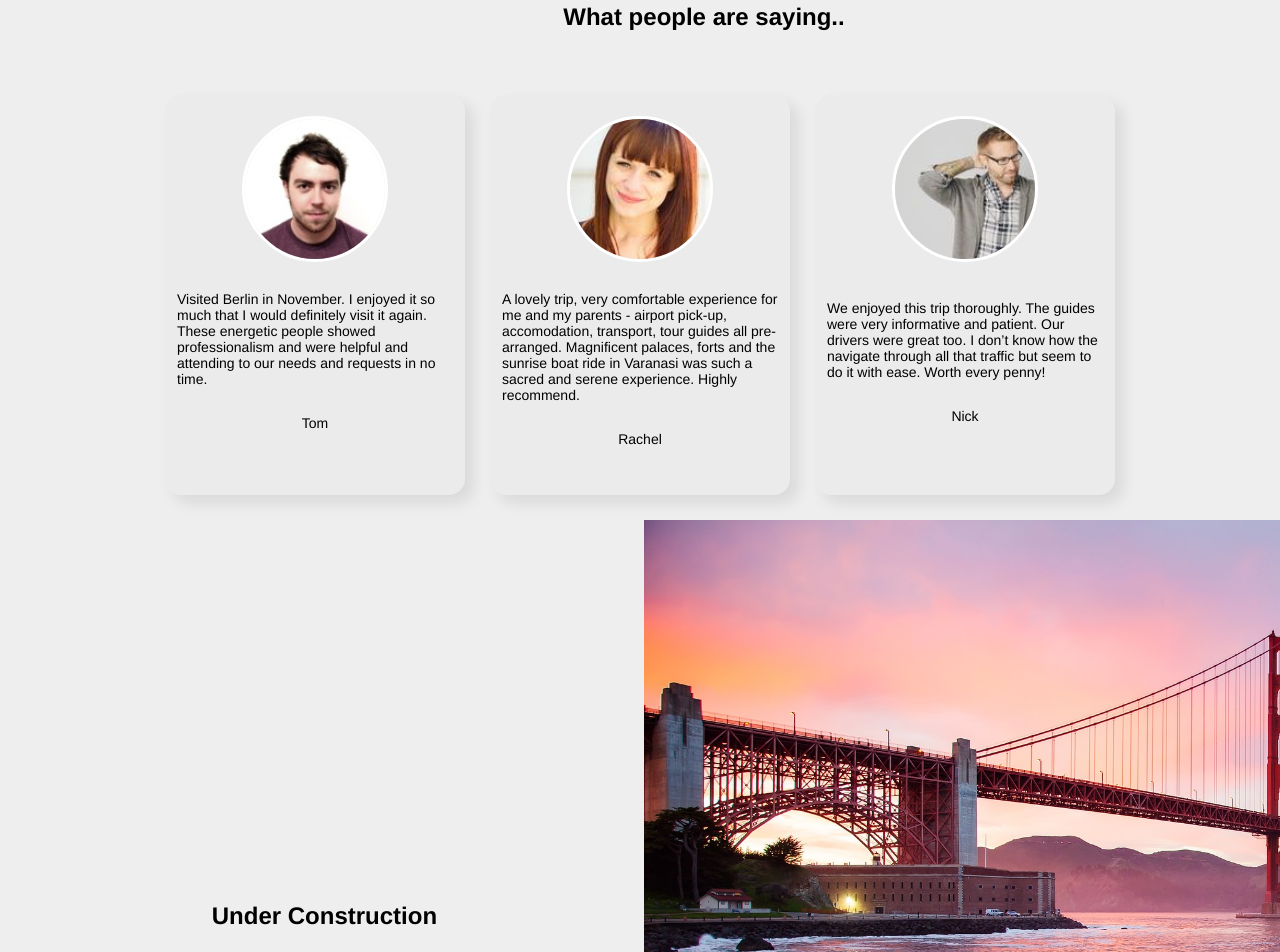
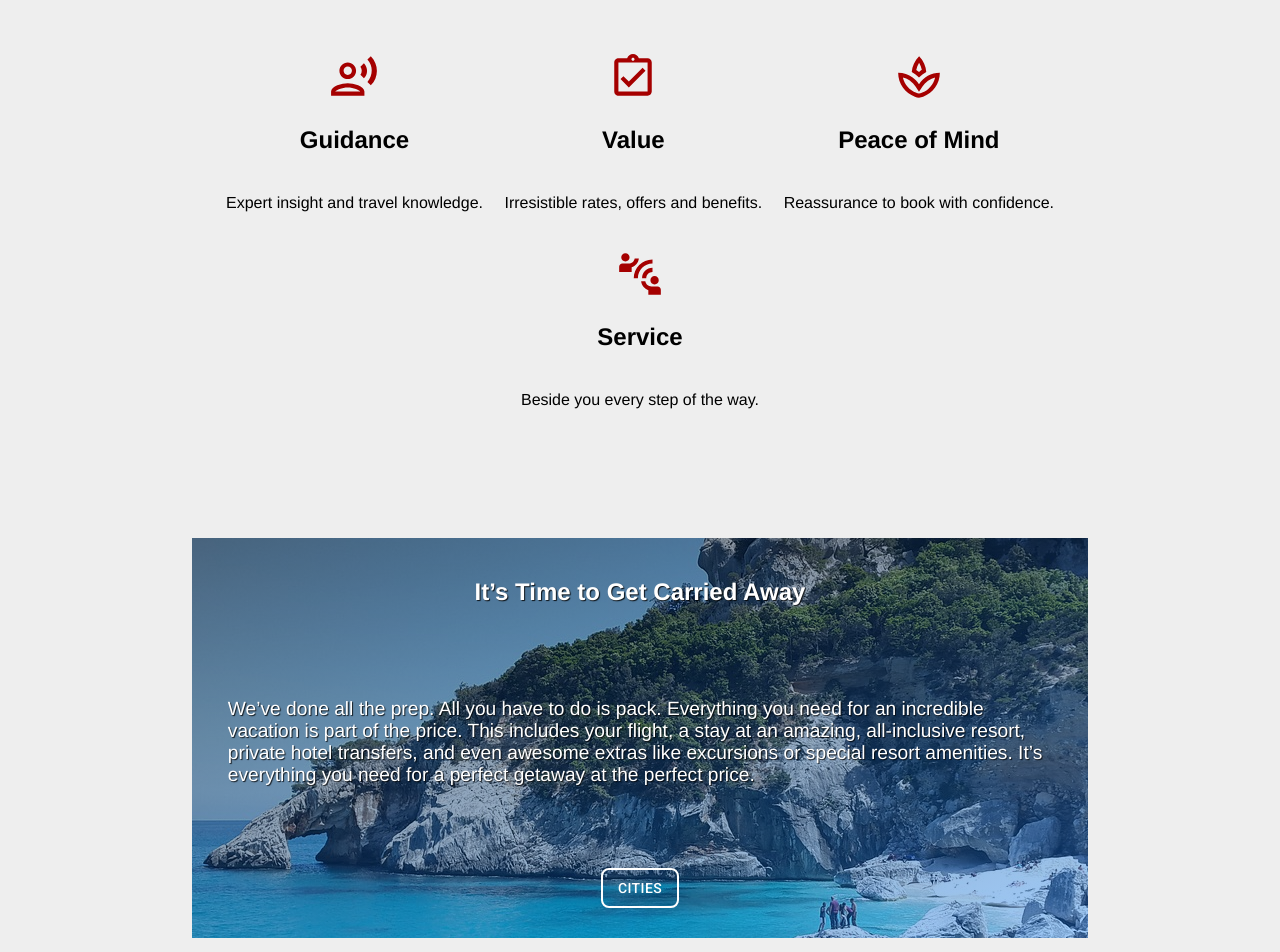
Before and after one commit to seergiorob/myTinerary-Robledo, a React (Create React App) app: page /Cities in a window 1280 px wide. Shown: the part 860-1812 px from the top of the page. Built offline with nearby package versions, Linux system fonts and the light colour scheme.

Commit message:
new fixes

```diff
--- a/src/App.js
+++ b/src/App.js
@@ -6,6 +6,9 @@ import {BrowserRouter, Routes, Route} from 'react-router-dom'
 import Cities from './components/Cities/cities'
 import Footer from './components/footer/footer'
 import Comments from './components/reviews/comments'
+import Us from './components/us/us'
+import Cta from './components/cta/cta'
+
 
 function App() {
   return (
@@ -13,8 +16,11 @@ function App() {
       <BrowserRouter>
       <ResponsiveAppBar/>
       <Hero/>
+      <Us/>
+      <Cta/>
       <Comments/>
       <Routes>
+
       <Route path="/Home" element={<Gallery/>}/>
 
       <Route path="/Cities" element={<Cities/>}/>
--- a/src/components/cta/cta.css
+++ b/src/components/cta/cta.css
@@ -0,0 +1,35 @@
+.ctadiv{
+    display: flex;
+    justify-content: center;
+    align-items: center;
+}
+
+.imgbg{
+    background: linear-gradient(160deg, #0000007c 0%, #0d7df466 100%), url(../../../public/img/sardegna.jpg) no-repeat center center;
+    height: 50vh;
+    width: 70%;
+    display: flex;
+    flex-direction: column;
+    justify-content: space-around;
+    align-items: center;
+}
+
+.imgbg>h3{
+    color: white;
+    text-shadow: 1px 1px 1px rgba(0, 0, 0, 0.838);
+}
+
+.imgbg>p{
+    margin: 4%;
+    font-size:1.2rem;
+    color: white;
+    text-shadow: 1px 1px 1px rgba(0, 0, 0, 0.803);
+}
+
+.navMob2{
+    border: 2px solid rgb(255, 255, 255);
+    padding: 10px 15px 10px 15px;
+    border-radius: 8px;
+    color: white;
+    text-decoration: none;
+}
--- a/src/components/cta/cta.jsx
+++ b/src/components/cta/cta.jsx
@@ -1,11 +1,21 @@
 import React from 'react'
 import './cta.css'
+import Button from '@mui/material/Button';
+import {Link as LinkRouter} from 'react-router-dom'
 
 function Cta() {
     return (
         <div className="ctadiv">
-            <h3></h3>
-            <button></button>
+            <div className="imgbg">
+
+            <h3>It’s Time to Get Carried Away</h3>
+            <p>We’ve done all the prep. All you have to do is pack. Everything you need for an incredible vacation is part of the price. This includes your flight, a stay at an amazing, all-inclusive resort, private hotel transfers, and even awesome extras like excursions or special resort amenities. It’s everything you need for a perfect getaway at the perfect price.</p>
+
+            <Button
+                    sx={{ my: 2, color: 'white', display: 'block' }}>
+                <LinkRouter className="navMob2" to="/Cities" >Cities</LinkRouter>
+            </Button>
+            </div>
         </div>
     )
 }
--- a/src/components/hero/hero.css
+++ b/src/components/hero/hero.css
@@ -8,6 +8,12 @@
     align-items: center;
     margin-top: -70px;
     z-index: -10;
+}
+
+@media (max-width: 480px) {
+h1 {
+    font-size: 1.5rem !important;
+}
 }
 
 /* background-color: #0093E9;
--- a/src/components/nav/nav.js
+++ b/src/components/nav/nav.js
@@ -12,6 +12,7 @@ import Button from '@mui/material/Button';
 import Tooltip from '@mui/material/Tooltip';
 import MenuItem from '@mui/material/MenuItem';
 import {Link as LinkRouter} from 'react-router-dom'
+import PersonIcon from '@mui/icons-material/Person';
 import "./nav.css"
 
 const pages = ['Home', 'Cities'];
@@ -129,8 +130,9 @@ const ResponsiveAppBar = () => {
 
           <Box sx={{ flexGrow: 0 }}>
             <Tooltip title="Open settings">
-              <IconButton onClick={handleOpenUserMenu} sx={{ p: 0 }}>
-                <Avatar alt="Sergio Robledo" src="/static/images/avatar/1.jpg" />
+              <IconButton onClick={handleOpenUserMenu} sx={{ p: 0, color: 'white'  }}>
+                {/* <Avatar alt="Sergio Robledo" src="/static/images/avatar/1.jpg" /> */}
+                <PersonIcon/>
               </IconButton>
             </Tooltip>
             <Menu
--- a/src/components/reviews/comments.css
+++ b/src/components/reviews/comments.css
@@ -1,8 +1,10 @@
-h2{
+.h2title{
     width:100%;
     font-size: 1.5rem;
     text-align:center;
-    margin: 5%;
+    margin-top: 5%;
+    margin-bottom: 5%;
+    margin: none;
 }
 .father{
     width: 100vw;
@@ -53,3 +55,8 @@ h2{
     margin-bottom: 15%;
     padding: 4%;
 }
+
+.name{
+    font-weight: bold;
+    margin: 5%;
+}
--- a/src/components/reviews/comments.jsx
+++ b/src/components/reviews/comments.jsx
@@ -11,7 +11,7 @@ console.log(commentsArray);
 function Comments() {
     return (
         <>
-        <h2>What people are saying..</h2>
+        <h2 className="h2title">What people are saying..</h2>
         <div className="father">
 
             {commentsArray.map(user =>
--- /dev/null
+++ b/src/components/us/us.css
@@ -0,0 +1,30 @@
+.general{
+    margin: 8%;
+    display: flex;
+    justify-content: center;
+    flex-wrap: wrap;
+    align-items: center;
+}
+
+.item{
+    display: flex;
+    flex-direction: column;
+    align-items: center;
+    margin: 1%;
+}
+
+h3{
+    font-size:1.5rem;
+    width:100%;
+    text-align: center;
+}
+
+.item>p{
+    font-size: 1rem;
+}
+
+.icon{
+    width:50px !important;
+    height:50px !important;
+    color: rgb(165, 0, 0);
+}
--- /dev/null
+++ b/src/components/us/us.jsx
@@ -0,0 +1,38 @@
+import React from 'react'
+import './us.css'
+import AssignmentTurnedInOutlinedIcon from '@mui/icons-material/AssignmentTurnedInOutlined';
+import RecordVoiceOverOutlinedIcon from '@mui/icons-material/RecordVoiceOverOutlined';
+import SpaOutlinedIcon from '@mui/icons-material/SpaOutlined';
+import ConnectWithoutContactOutlinedIcon from '@mui/icons-material/ConnectWithoutContactOutlined';
+
+function Us() {
+    return (
+        <div className="general">
+            <div className="item">
+                <RecordVoiceOverOutlinedIcon className="icon"/>
+                <h3>Guidance</h3>
+                <p>Expert insight and travel knowledge.</p>
+            </div>
+            <div className="item">
+                <AssignmentTurnedInOutlinedIcon className="icon"/>
+                <h3>Value</h3>
+                <p>Irresistible rates, offers and benefits.</p>
+            </div>
+            <div className="item">
+                <SpaOutlinedIcon className="icon"/>
+                <h3>Peace of Mind</h3>
+                <p>Reassurance to book with confidence.</p>
+            </div>
+            <div className="item">
+                <ConnectWithoutContactOutlinedIcon className="icon"/>
+                <h3>Service</h3>
+                <p>Beside you every step of the way.</p>
+            </div>
+
+
+        </div>
+    )
+}
+
+
+export default Us
```
Also changed, not shown: src/components/nav/nav.css (line endings or trailing spaces).
